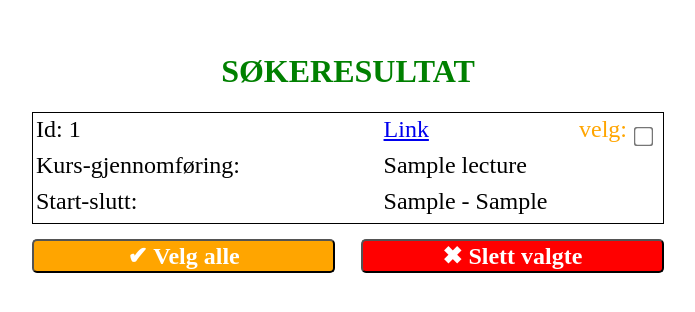
After one commit to jonlauvstad/GokApp, a Flask app: template GeoFlask/templates/admin/lecture/search_result_lecture.html in a window 1280 px wide. The commit adds this page. Shown: the top 312 px of the page, without its empty margins (292-987 px from the left). Run offline with Flask 3, Linux system fonts and the light colour scheme; the template is opened without the code that fills it: most values are stand-ins (such as "Sample title", 1, 10 or a date in 2020).

Commit message:
26feb2206 lectureSearchResult_startDeleteMultiple

```diff
--- a/GeoFlask/app.py
+++ b/GeoFlask/app.py
@@ -122,9 +122,19 @@ def conf_lecture_one():
     return adm_routs.conf_lecture_one_function()
 
 @app.route("/search_lecture")
-@login_required(roles=None)
+@login_required(roles=["teacher", "admin"])
 def search_lecture():
     return adm_routs.search_lecture_function()
+
+@app.route("/search_lecture_result", methods=["POST"])
+@login_required(roles=None)
+def search_lecture_result():
+    return lec_routs.lecture_search_result_function()
+
+@app.route("/lecture/multiple", methods=["GET", "POST"])
+@login_required(roles=["teacher", "admin"])
+def lecture_multiple():
+    return lec_routs.lecture_multiple_function()
 
 # API ROUTS HERE!
 @app.route("/api/venue", methods=["GET"])
--- a/GeoFlask/templates/admin/lecture/add_lecture_one.html
+++ b/GeoFlask/templates/admin/lecture/add_lecture_one.html
@@ -117,9 +117,8 @@
             </tr>
             <tr>
                 <td>Beskrivelse:</td>
-                <td><textarea name="description" placeholder="valgfri">
-                        {% if put %} {{lecture.description}} {% endif %}
-                    </textarea>
+                <td>
+                    <textarea name="description" placeholder="valgfri">{% if put %}{{lecture.description}}{% endif %}</textarea>
                 </td>
             </tr>
             <tr>
--- /dev/null
+++ b/GeoFlask/templates/admin/lecture/search_result_lecture.html
@@ -0,0 +1,139 @@
+{% extends "layout.html" %}
+
+{% block title %}LectureAdmin{% endblock %}
+
+{% block main %}
+<script>
+    function choseChecked(){
+        var checkboxes = document.querySelectorAll('input[type="checkbox"]');
+        ids = [];
+        checkboxes.forEach(elm => {
+            if (elm.checked){
+                ids.push(elm.value)
+            }
+        });
+        // console.log(ids.length, ids);
+        var ids_str = ids.join(",");
+        // console.log(ids_str);
+
+        const anchor = document.createElement("a");
+        anchor.href = `/lecture/multiple?ids=${ids_str}`;
+        anchor.click();
+    }
+
+    function choseAll(){
+        var button = document.getElementById("chooseAllButt");
+        var checkboxes = document.querySelectorAll('input[type="checkbox"]');
+        if (button.innerHTML == "✔ Velg alle"){
+            checkboxes.forEach(elm => elm.checked = true);
+            button.innerHTML = "⏹ Avvelg alle"; // ⬜
+            button.style.background = "green";
+        }
+        else{
+            checkboxes.forEach(elm => elm.checked = false);
+            button.innerHTML = "✔ Velg alle";
+            button.style.background = "orange";
+        }
+    }
+</script>
+<style>
+    #lectureSearchSingleDiv{
+        width: 50%;
+        margin-left: auto;
+        margin-right: auto;
+        font-family: "Times New Roman";
+        /*font-size: 1em;*/
+        /*font-size: x-large;*/
+    }
+    td, input{
+        font-size: x-large;
+    }
+    td{
+        padding-bottom: 6px;
+    }
+    button{
+        font-family: "Times New Roman";
+        font-size: x-large;
+        border-radius: 6px;
+        color: white;
+        background: green;
+    }
+
+    table{
+        /*margin-left: auto;*/
+        /*margin-right: auto;*/
+        border: 1px solid black;
+        width: 100%;
+    }
+
+    input, button, select{
+        /*width: 100%;*/
+        width: 300px;
+    }
+
+    @media screen and (max-width:550px) {
+        #lectureSearchSingleDiv {
+            width: 96%;
+            font-size: medium;
+        }
+        td, button, input {
+            font-size: medium;
+        }
+        table{
+            margin: initial;
+        }
+        button, input, select{
+            width: 170px;
+        }
+    }
+    table:nth-child(even) {
+        background: #e0e0d1;
+    }
+    input[type="checkbox"] {
+        margin-right: 5px;
+        float: right;
+        width: auto;
+        position: relative;
+    }
+    @media screen and (min-width:550px){
+        input[type="checkbox"] {
+            position: relative;
+            top: 11px;
+            transform: scale(1.5);
+            margin-left: 10px;
+            margin-right: 10px;
+        }
+    }
+</style>
+
+<div id="lectureSearchSingleDiv">
+    <h1 class="bigHeadlineH1">
+        SØKERESULTAT
+    </h1>
+
+    {% if found_none %}
+
+    {% else %}
+        <div id="searchResTab">
+        {% for lecture in lectures %}
+        <table>
+            <tr><td>Id: {{lecture.id}}</td>
+                <td><a href="{{lecture.link}}">Link</a>
+                    <label style="float: right; color: orange;">
+                        <input type="checkbox" value="{{lecture.id}}" id="cb{{lecture.id}}">
+                            velg:
+                    </label>
+                </td>
+            </tr>
+            <tr><td>Kurs-gjennomføring:</td><td>{{lecture.courseImplementationName}}</td></tr>
+            <tr><td>Start-slutt:</td><td>{{lecture.start_string}} - {{lecture.end_string}}</td></tr>
+        </table>
+        {% endfor %}
+            <button class="orangeButt" style="margin-top: 15px; width: 48%" id="chooseAllButt" onclick="choseAll()">✔ Velg alle</button>
+            <button class="redButt" style="float: right;margin-top: 15px; width: 48%" onclick="choseChecked()">✖ Slett valgte</button>
+        </div>
+        <br><br>
+    {% endif %}
+</div>
+
+{% endblock %}
```
Also changed, not shown: GeoFlask/templates/admin/lecture/search_lecture.html (+18 -6 lines), GeoFlask/templates/server_error.html (+10 -2 lines), GeoFlask/utility/rout_funcs/admin_routs.py (+7 -1 lines), GeoFlask/utility/rout_funcs/errorhandlers.py (+8 -2 lines), GeoFlask/utility/rout_funcs/lecture_routs.py (+54 -3 lines), 4 other files.
